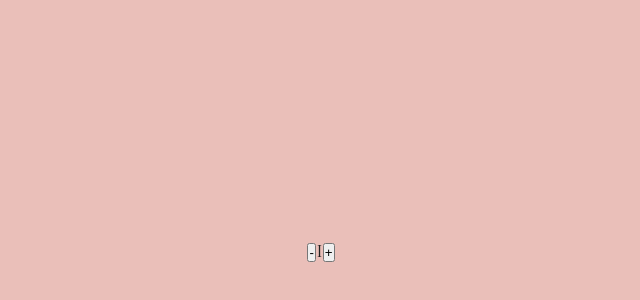
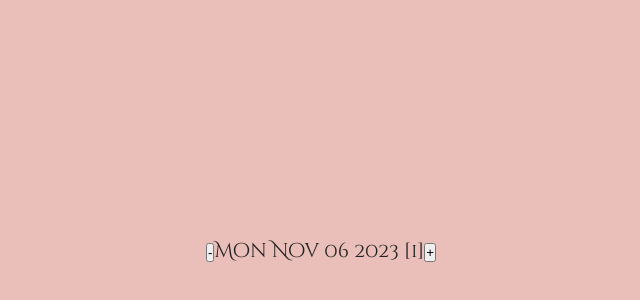
Before and after one commit to mhVxVNMwXkm9s4Ze9VASei/classy-weather, a React (Create React App) app: page / in a window 1280 px wide. Shown: the part 150-450 px from the top of the page, without its empty margins (319-959 px from the left). Built offline with nearby package versions, Linux system fonts and the light colour scheme.

Commit message:
Finished date counter basic functions.

```diff
--- a/src/App.js
+++ b/src/App.js
@@ -7,16 +7,37 @@ class Counter extends React.Component {
     this.state = {
       count: 1,
     };
+
+    this.handleDecrement = this.handleDecrement.bind(this);
+    this.handleIncrement = this.handleIncrement.bind(this);
+  }
+
+  handleDecrement() {
+    this.setState((prevState) => ({
+      ...prevState,
+      count: prevState.count - 1,
+    }));
+  }
+
+  handleIncrement() {
+    this.setState((prevState) => ({
+      ...prevState,
+      count: prevState.count + 1,
+    }));
   }
 
   render() {
     const { count } = this.state;
+    const date = new Date();
+    date.setDate(date.getDate() + count);
 
     return (
       <div>
-        <button>-</button>
-        <span>{count}</span>
-        <button>+</button>
+        <button onClick={this.handleDecrement}>-</button>
+        <span>
+          {date.toDateString()} [{count}]
+        </span>
+        <button onClick={this.handleIncrement}>+</button>
       </div>
     );
   }
```
